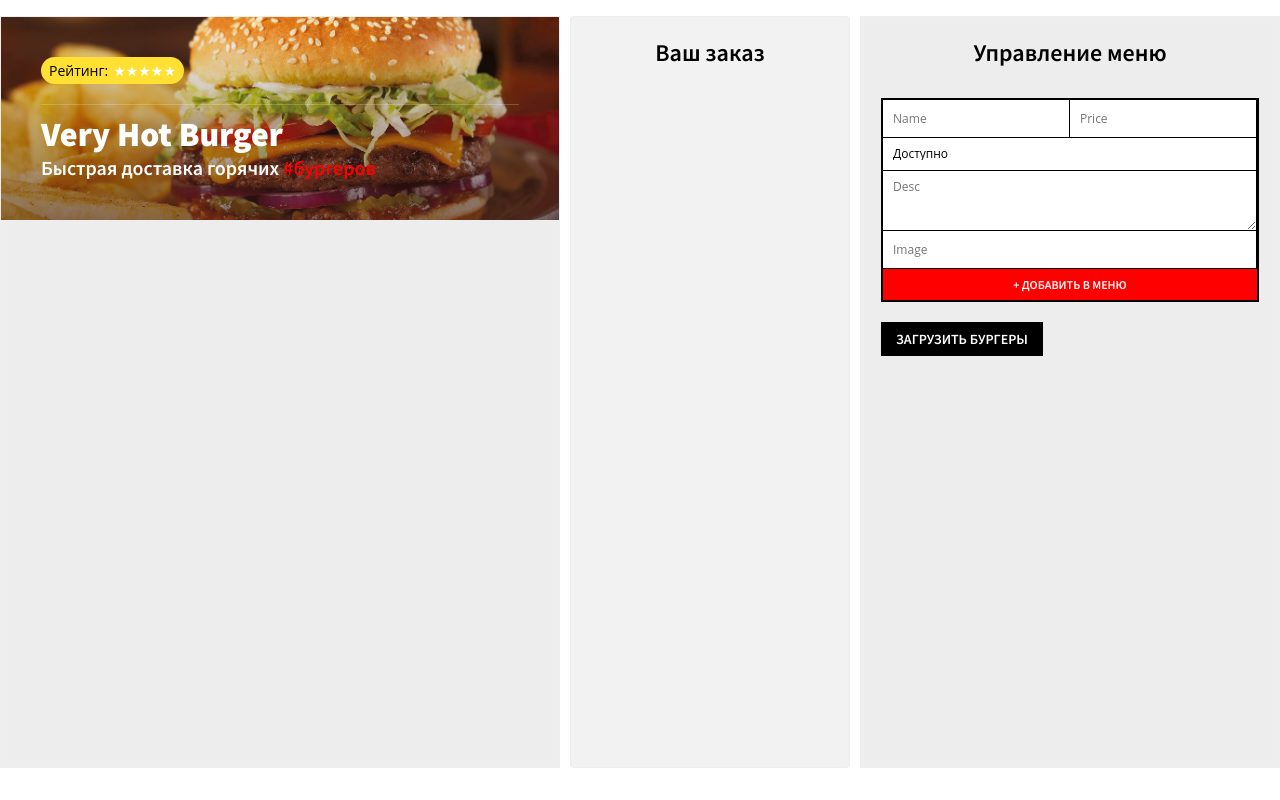
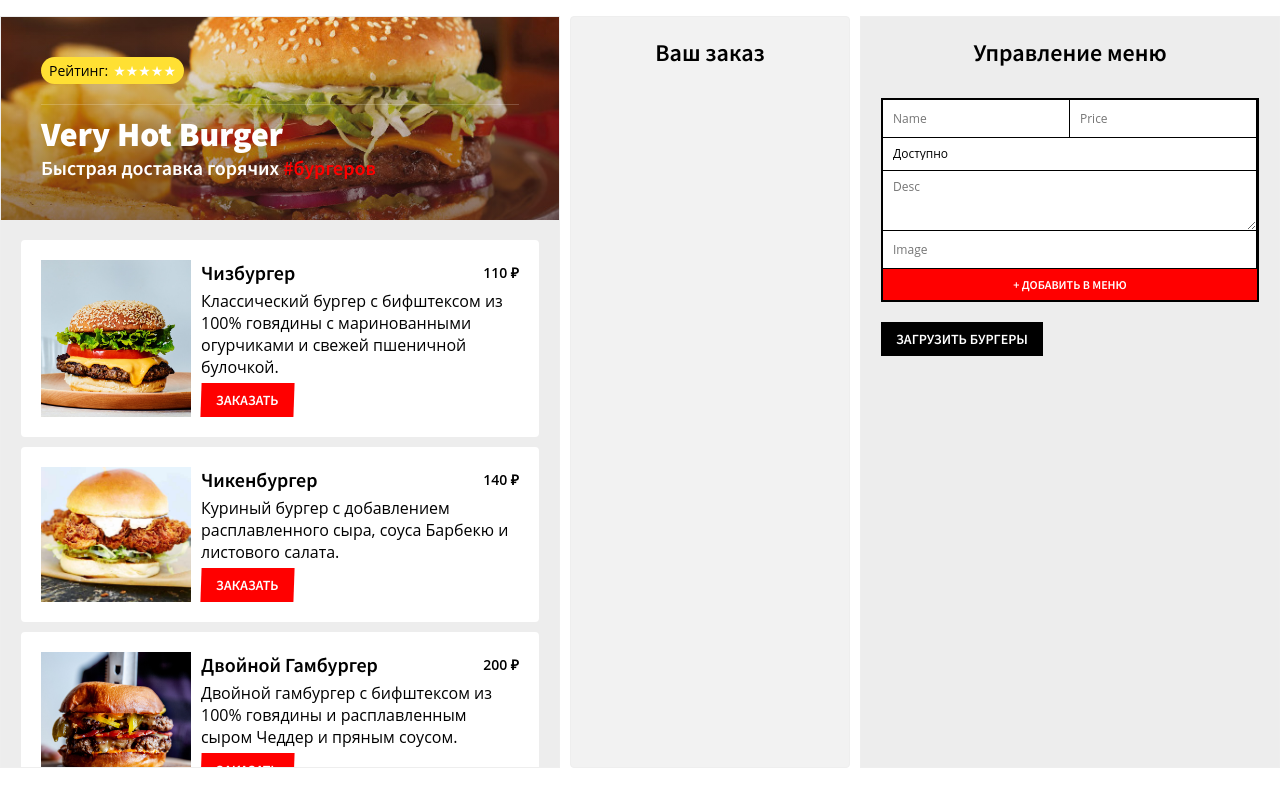
Before and after one commit to pnzdmd/react-restaurant, a React (Create React App) app: page /restaurant/1 in a window 1280 px wide. Both pictures are taken after a click on the button "ЗАГРУЗИТЬ БУРГЕРЫ". Built offline with nearby package versions, Linux system fonts and the light colour scheme.

Commit message:
Создать загрузку меню по кнопке

```diff
--- a/src/components/App.jsx
+++ b/src/components/App.jsx
@@ -3,6 +3,7 @@
 import Order from './Order';
 import MenuAdmin from './MenuAdmin';
 import sampleBurgers from '../sample-burgers';
+import Burger from './Burger';
 
 class App extends React.Component {
   state = {
@@ -30,6 +31,17 @@
       <div className='burger-paradise'>
         <div className='menu'>
           <Header title='Very Hot Burger' />
+          <ul className='burgers'>
+            {Object.keys(this.state.burgers).map((key) => {
+              return (
+                <Burger
+                  key={key}
+                  index={key}
+                  details={this.state.burgers[key]}
+                />
+              );
+            })}
+          </ul>
         </div>
         <Order />
         <MenuAdmin
--- /dev/null
+++ b/src/components/Burger.jsx
@@ -0,0 +1,25 @@
+import React, { Component } from 'react';
+
+class Burger extends Component {
+  render() {
+    const { image, name, price, desc, status } = this.props.details;
+
+    return (
+      <li className='menu-burger'>
+        <div className='image-container'>
+          <img src={image} alt={name} />
+        </div>
+        <div className='burgr-details'>
+          <h3 className='burger-name'>
+            {name}
+            <span className='price'>{price} ₽</span>
+          </h3>
+          <p>{desc}</p>
+          <button className='buttonOrder'>Заказать</button>
+        </div>
+      </li>
+    );
+  }
+}
+
+export default Burger;
```
Also changed, not shown: 1 other file (tests, documents, lock files or other folders).
